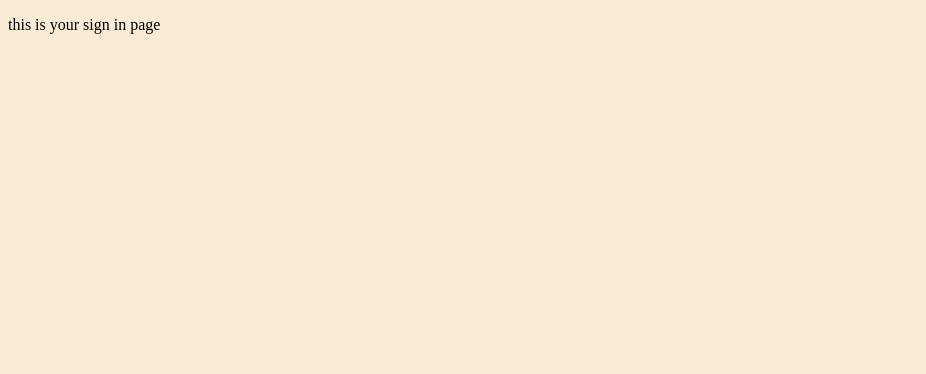
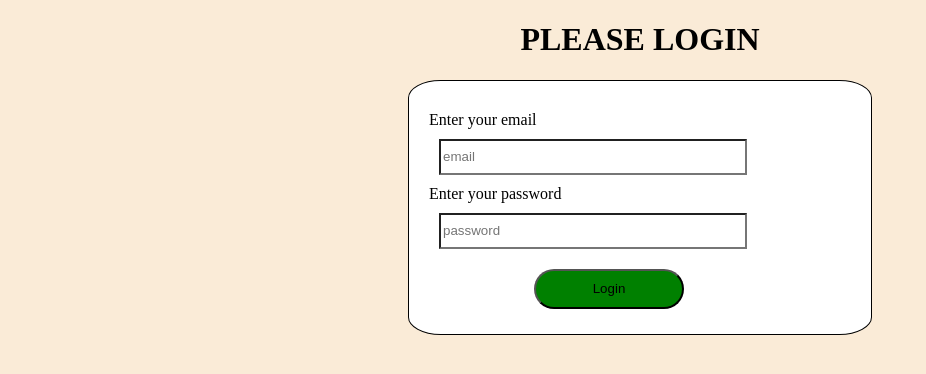
Before and after one commit to bramaratejaswini/authentication-system, a website: page already-have-an-account.html in a window 1280 px wide. Shown: the whole page, without its empty margins (0-926 px from the left). Drawn offline with Linux system fonts and the light colour scheme.

Commit message:
data base created and values from create login and login form are entered into two different tables in data base,waiting from the response from database

```diff
--- a/already-have-an-account.html
+++ b/already-have-an-account.html
@@ -7,7 +7,13 @@
     <title>Sign-up</title>
 </head>
 <body>
-    <p>this is your sign in page
-    </p>
+    <h1>PLEASE LOGIN</h1>
+    <div class="A-outter-box">
+        <div class="A-email" id="A-email">Enter your email</div>
+        <input class="A-email-input" id="A-email-input" placeholder="email">
+        <div class="A-password" id="A-password">Enter your password</div>
+        <input class="A-password-input" id="A-password-input" placeholder="password"><br>
+        <button class="btn1"> Login</button>
+        <script src="./loginform.js"></script>
 </body>
 </html>
--- a/index.js
+++ b/index.js
@@ -1,5 +1,4 @@
 document.querySelector(".btn").addEventListener("click", function (e) {
-  e.preventDefault();
         const value1 = document.getElementById("email-input");
         const value2 = document.getElementById("password");
         const email=value1.value;
--- /dev/null
+++ b/loginform.js
@@ -0,0 +1,14 @@
+document.querySelector(".btn1").addEventListener("click",function(e){
+ e.preventDefault();
+  const value3=document.getElementById("A-email-input");
+  const value4=document.getElementById("A-password-input");
+  const email1=value3.value;
+  const password1=value4.value;
+  console.log(email1);
+  console.log(password1);
+  fetch('http://localhost:3000/submit1',{
+    method:'POST',
+    headers:{'content-Type':'application/json'},
+    body:JSON.stringify({email1,password1})
+  })
+});
--- a/script.js
+++ b/script.js
@@ -26,6 +26,12 @@ app.post("/submit", (req, res) => {
   console.log(req.body.password);
   db.query(`INSERT INTO createlogin (email, password) VALUES ('${req.body.email}', '${req.body.password}');`)
 });
+app.post("/submit1",(req,res)=>{
+  console.log(req.body.email1);
+  console.log(req.body.password1);
+  const { email1, password1 } = req.body;
+  db.query(`INSERT INTO loginform(email, password) VALUES ('${req.body.email1}', '${req.body.password1}');`)
+})
 
 app.listen(3000, () => {
   console.log("your server is running successfull!");
--- a/style.css
+++ b/style.css
@@ -74,3 +74,49 @@ width: 400px;
     width: 300px;
     height: 30px;
 }
+.A-header{
+  text-align: center;
+}
+.A-outter-box{
+  background-color: white;
+  border:0.5px solid black;
+  margin-left:400px;
+  margin-right:400px;
+  padding:10px;
+  border-radius: 7%;
+  align-items: center;
+}
+.A-email{
+  margin-top:20px;
+  background-color: white;
+  margin-bottom:10px;
+  margin-left:10px;
+}
+.A-email-input{
+  background-color: white;
+  height: 30px;
+  width: 300px;
+  margin-bottom:10px;
+  margin-left:20px;
+}
+.A-password{
+  background-color: white;
+  margin-bottom:10px;
+  margin-left:10px;
+}
+.A-password-input{
+  background-color: white;
+  height: 30px;
+  width: 300px;
+  margin-bottom:20px;
+  margin-left:20px;
+}
+.btn1{
+  background-color:green;
+  border-radius: 999px;
+  align-items: center;
+  margin-left:115px;
+  height:40px;
+  width: 150px;
+  margin-bottom:15px;
+}
```
Also changed, not shown: index.html (+2 -3 lines), Background.png (added).
